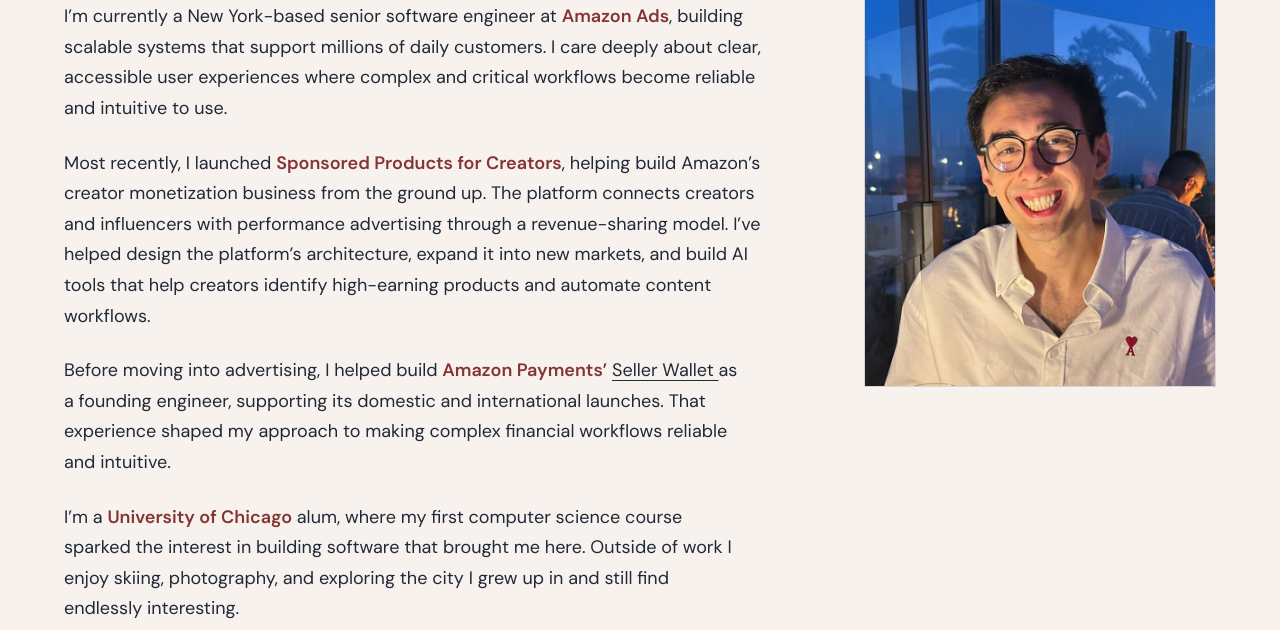
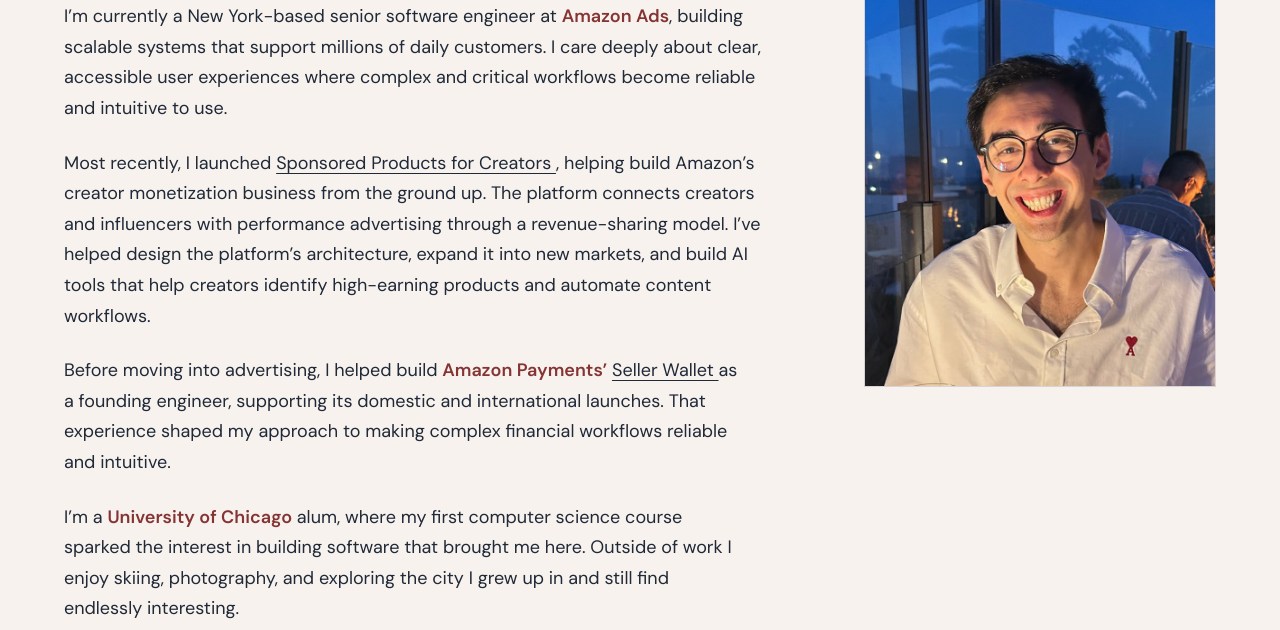
Before and after one commit to ronald-balutiu/personal-website, an Astro site: page / in a window 1280 px wide. Shown: the part 198-828 px from the top of the page. Built offline with nearby package versions, Linux system fonts and the light colour scheme; Astro itself is replaced by a stand-in of ours.

Commit message:
fix: link Sponsored Products for Creators (#112)

```diff
--- a/src/components/intro/Intro.astro
+++ b/src/components/intro/Intro.astro
@@ -40,11 +40,19 @@ const socialLinks = [
       to use.
     </p>
     <p class="intro-description home-reveal">
-      Most recently, I launched <strong>Sponsored Products for Creators</strong>, helping build
-      Amazon’s creator monetization business from the ground up. The platform connects creators and
-      influencers with performance advertising through a revenue-sharing model. I’ve helped design
-      the platform’s architecture, expand it into new markets, and build AI tools that help creators
-      identify high-earning products and automate content workflows.
+      Most recently, I launched{' '}
+      <a
+        href="https://www.affiversemedia.com/amazon-sponsored-products-creator-content/"
+        class="text-link"
+        target="_blank"
+        rel="noopener noreferrer"
+      >
+        Sponsored Products for Creators
+      </a>
+      , helping build Amazon’s creator monetization business from the ground up. The platform
+      connects creators and influencers with performance advertising through a revenue-sharing
+      model. I’ve helped design the platform’s architecture, expand it into new markets, and build
+      AI tools that help creators identify high-earning products and automate content workflows.
     </p>
   </div>
   <figure class="intro-portrait home-reveal">
```
Also changed, not shown: tests/e2e/routes-smoke.spec.ts (+8 -0 lines).
